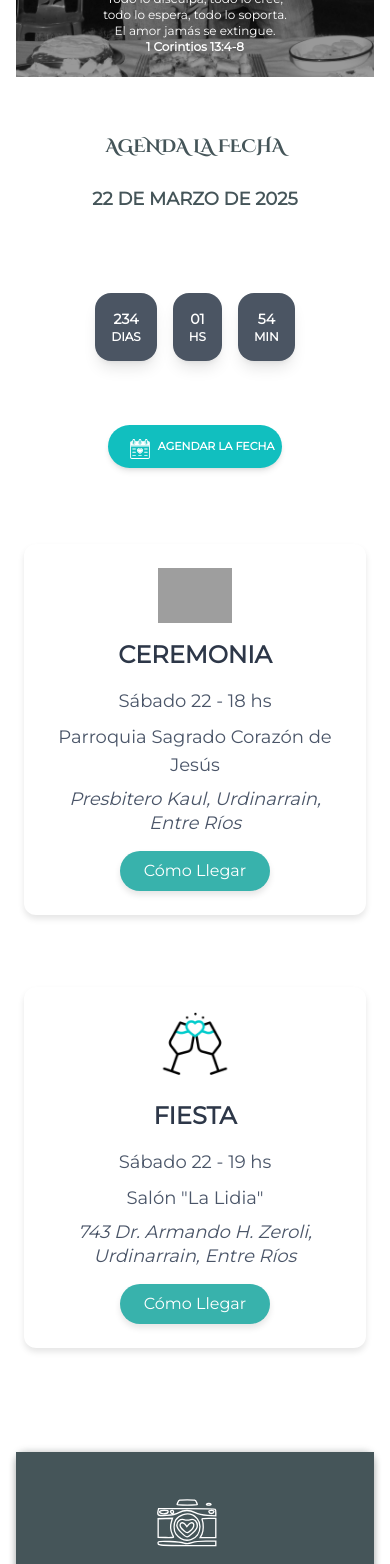
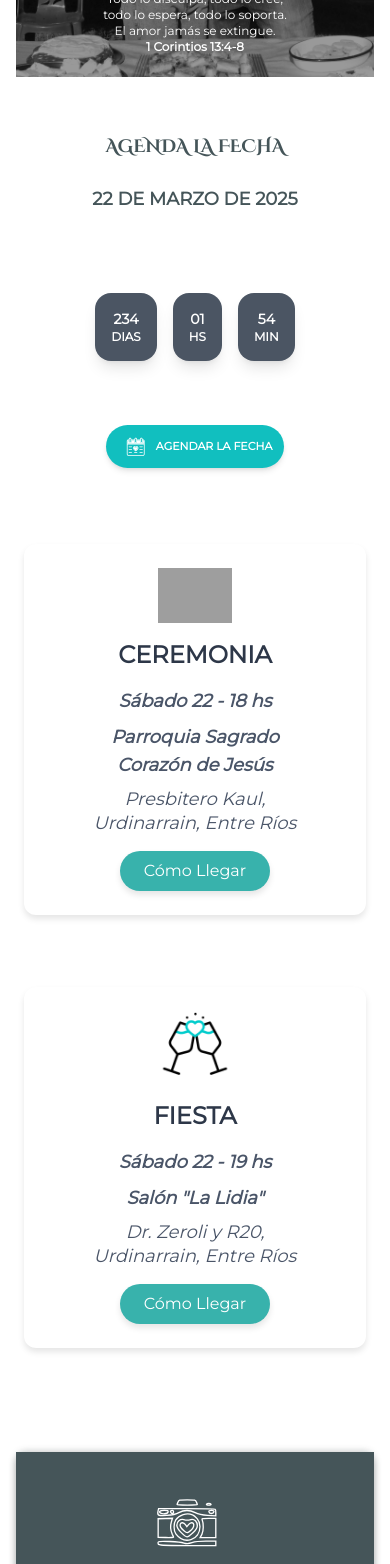
Before and after one commit to BorisWaisten/invitacion-boda, a Next.js app: page / in a window 390 px wide. Shown: the part 432-1996 px from the top of the page. Built offline with nearby package versions, Linux system fonts and the light colour scheme; grey boxes are pictures that could not be loaded.

Commit message:
toques responsive

```diff
--- a/components/ConfirmAsistency.jsx
+++ b/components/ConfirmAsistency.jsx
@@ -11,14 +11,16 @@ export default function ConfirmarAsistencia() {
         <div className="flex justify-center ">
           <img className="w-1/6 mb-5" src="/confirmacion.gif" alt="" />
         </div>
-        <h2 className= {`${cinzelDecorative.className} text-secondary text-xl sm:text-2xl md:text-3xl lg:text-4xl font-bold mb-4 `}>CONFIRMACIÓN DE ASISTENCIA</h2>
-        <p className="mb-6 italic font-semibold">
+        <h2 className= {`${cinzelDecorative.className} text-secondary  text-lg sm:text-2xl md:text-3xl lg:text-4xl font-bold mb-4 `}>
+          CONFIRMACIÓN DE ASISTENCIA
+        </h2>
+        <p className=" text-xs sm:text-sm md:text-base lg:text-lg mb-6 italic font-semibold">
           Esperamos contar con tu presencia, no olvides confirmar.
         </p>
         <div className="flex justify-center ">
           <button
             onClick={() => router.push('/asistency')}
-            className="bg-secondary text-white  font-bold py-2 px-4 rounded-2xl flex items-center justify-center">
+            className="bg-secondary text-white text-sm sm:text-base md:text-lg lg:text-xl font-bold py-2 px-4 rounded-2xl flex items-center justify-center">
 
             <span className="bg-white text-primary rounded-full p-1 mr-2 flex items-center justify-center">
               <svg
--- a/components/Gifts.jsx
+++ b/components/Gifts.jsx
@@ -6,15 +6,20 @@ export default function Regalos() {
     return (
       <div className="bg-primary text-white text-center py-10">
         <img className="h-[10vh] md:h-[15vh] lg:h-[20vh] mx-auto " src="/regalos.svg" alt="" />
-        <h2 className=" text-xl md:text-2xl lg:text-3xl font-bold mb-4">REGALOS</h2>
-        <p className="mb-6 italic text-xs sm:text-sm md:text-base lg:text-lg">
-          Tu presencia es lo más importante para nosotros.<br />
-          Si además deseas hacernos un regalo, puedes ayudarnos con nuestra luna de miel.
-        </p>
+        <h2 className=" md:text-2xl lg:text-3xl font-bold mb-4">REGALOS</h2>
+        <div className="flex justify-center w-3/4 mx-auto">
+          <p className="mb-1  italic sm:text-sm md:text-base lg:text-lg">
+            Tu presencia es lo más importante para nosotros.
+          </p>
+        </div>
+        <div className="flex justify-center w-3/4 mx-auto">
+        <p className="mb-4  italic sm:text-sm md:text-base lg:text-lg">
+            Si deseas hacernos un regalo, puedes ayudarnos con nuestra luna de miel.</p>
+        </div>
         <button
             onClick={() => router.push('/gifts')}
-            className="bg-secondary font-bold py-2 px-4 rounded-3xl">
-            MÁS INFORMACIÓN
+            className="md:text-2xl lg:text-3xl bg-secondary font-bold py-2 px-4 rounded-3xl">
+              MÁS INFORMACIÓN
         </button>
       </div>
     );
--- a/components/Invitation.jsx
+++ b/components/Invitation.jsx
@@ -18,7 +18,7 @@ const Invitation = () => {
       icon: '/fiesta.gif',
       day: 'Sábado 22 - 19 hs',
       place: 'Salón "La Lidia"',
-      location: '743 Dr. Armando H. Zeroli, Urdinarrain, Entre Ríos',
+      location: 'Dr. Zeroli y R20, Urdinarrain, Entre Ríos',
       address: 'https://www.google.com/maps/place/Salon+La+Lidia/@-32.6804494,-58.8802181,601m/data=!3m2!1e3!4b1!4m6!3m5!1s0x95b0448ad599265b:0xc504e79d26eda2aa!8m2!3d-32.6804539!4d-58.8776432!16s%2Fg%2F11c5sm_lgc?entry=ttu',
     },
   ];
@@ -30,14 +30,18 @@ const Invitation = () => {
       {informacion.map((evento, index) => (
         <div key={index} className="card p-6">
           <img src={evento.icon} alt={evento.title} className="w-1/4 mb-4" />
-          <h2 className="text-2xl font-semibold text-gray-800 mb-4">
+          <h2 className="text-2xl font-bold text-gray-800 mb-4">
             {evento.title}
           </h2>
-          <p className="text-lg font-medium mb-2 text-gray-700">{evento.day}</p>
-          <p className="text-lg font-medium mb-2 text-gray-700">
-            {evento.place}
-          </p>
-          <p className="text-base italic text-gray-600 mb-4">{evento.location}</p>
+          <p className="text-lg font-semibold italic mb-2 ">{evento.day}</p>
+          <div className='flex justify-center  w-3/4 lg:w-1/2  mx-auto'>
+            <p className="text-lg  font-semibold italic mb-2 ">
+              {evento.place}
+            </p>
+          </div>
+          <div className='w-3/4 lg:w-1/2 mx-auto flex  justify-center'>
+            <p className="text-base italic mb-4">{evento.location}</p>
+          </div>
           <button
             className="py-2 px-4 bg-teal-500 text-white rounded-full shadow-md hover:bg-teal-600 transition-colors"
             onClick={() => window.open(evento.address)}
--- a/components/Party.jsx
+++ b/components/Party.jsx
@@ -19,7 +19,7 @@ const Party = () => {
           FIESTA
         </h2>
         <h3 className={`font-bold italic mb-8 `} >
-          !Algunos detalles a tener en cuenta¡
+          ¡Algunos detalles a tener en cuenta!
         </h3>
         <div className="grid grid-cols-1 md:grid-cols-2 gap-8">
           {/* Sugerir Canción */}
@@ -30,9 +30,11 @@ const Party = () => {
             <h3 className={`text-2xl font-bold  mb-4 `}>
               MÚSICA
             </h3>
-            <p className={`text-sm sm:text-lg   mb-4 `}>
-              ¿Cuál es la canción que no debe faltar en la PlayList de la fiesta?
-            </p>
+            <div className='w-1/2 mx-auto text-center flex justify-center'>
+              <p className={`text-sm sm:text-lg   mb-4 `}>
+                ¿Cuál es la canción que no debe faltar en la PlayList de la fiesta?
+              </p>
+            </div>
             <button
               onClick={handleSongSuggestionClick}
               className="py-2 px-4 bg-primary text-white font-bold rounded-full shadow-md hover:bg-teal-600 transition-colors"
--- a/components/ScheduleEvent.jsx
+++ b/components/ScheduleEvent.jsx
@@ -22,6 +22,11 @@ export default function ScheduleEvent() {
   };
 
   const createGoogleCalendarLink = (event) => {
+    const formatDate = (date) => {
+      const d = new Date(date);
+      return d.toISOString().replace(/-|:|\.\d\d\d/g, "");
+    };
+
     const startDate = formatDate(event.startDate);
     const endDate = formatDate(event.endDate);
 
@@ -37,11 +42,12 @@ export default function ScheduleEvent() {
   return (
     <div className="w-[50vw] flex justify-center">
       <button
-        className=" w-auto px-2 rounded-3xl bg-primary text-white font-semibold shadow-md flex items-center justify-center"
+        className=" w-auto px-2 rounded-3xl lg:rounded-[2.5rem] bg-primary text-white font-semibold shadow-md flex items-center justify-center"
         onClick={() => window.open(googleCalendarLink, '_blank')}
       >
-        <img className=' h-[5vh] sm:h-[10vh] md:h-[10vh] lg:h-[10vh] ' src="/agenda.svg" alt="" />
-        <span className='  text-[11px] sm:text-sm md:text-base lg:text-lg'>AGENDAR LA FECHA</span>
+
+        <img className='pb-1 pr-1 sm:pb-2 sm:pr-2 md:pb-2 lg:pb-2 h-[5vh] sm:h-[10vh] md:h-[10vh] lg:h-[10vh] ' src="/agenda.svg" alt="" />
+        <span className=' pr-1 lg:pr-2 text-[11px] sm:text-sm md:text-base lg:text-lg'>AGENDAR LA FECHA</span>
       </button>
    </div>
 
```
